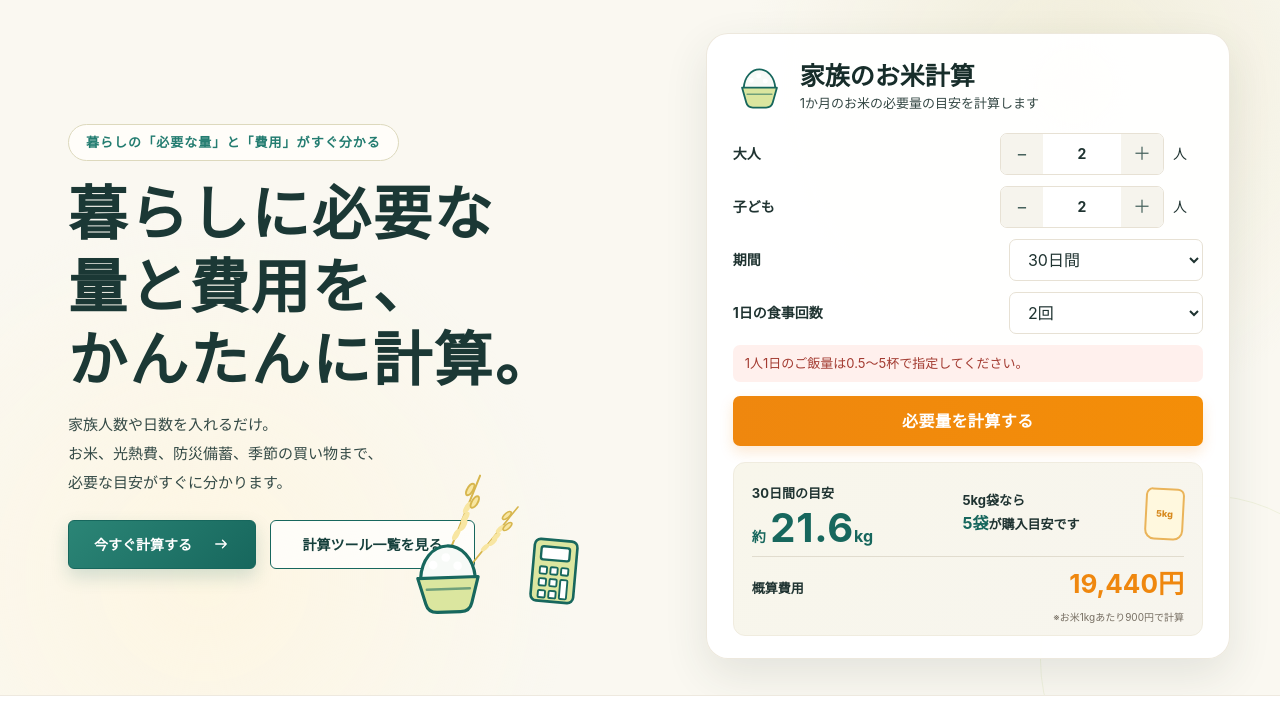
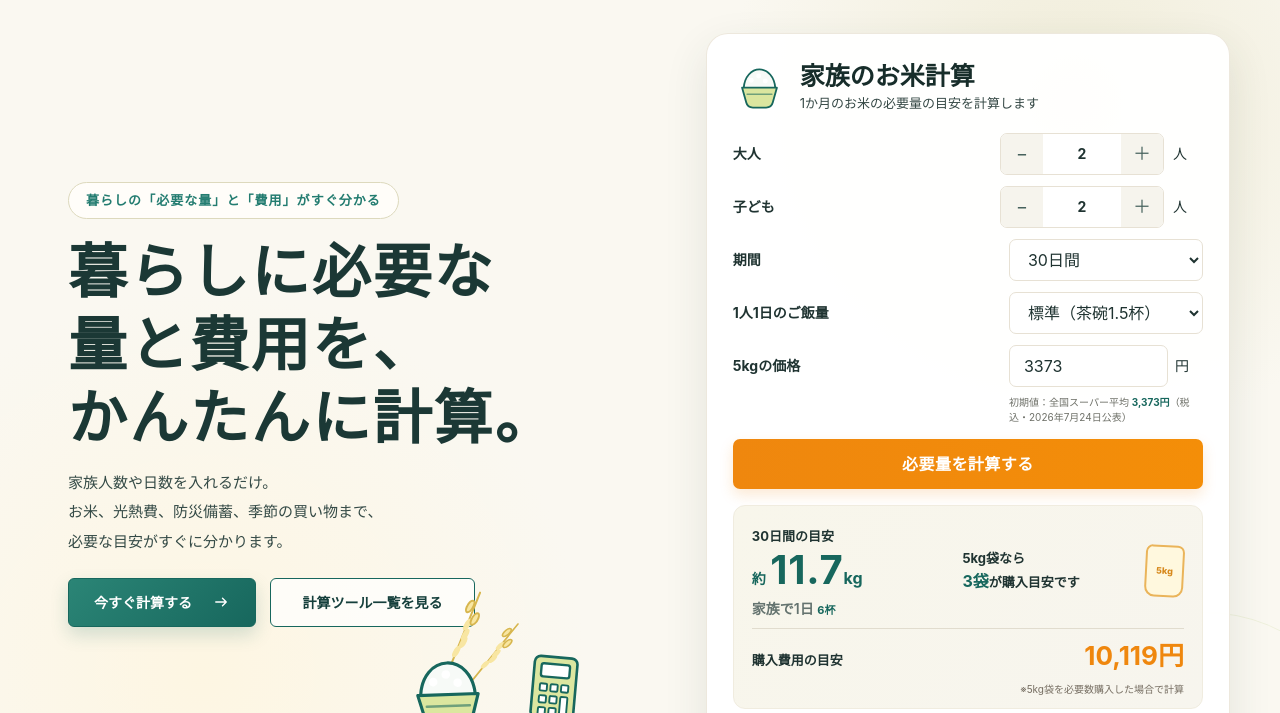
Before and after one commit to TI-06/kurashi-calc, a website with bundled scripts: page public/index.html in a window 1280 px wide. Shown: the part 77-790 px from the top of the page. Built offline with nearby package versions, Linux system fonts and the light colour scheme.

Commit message:
fix: show rice calculation basis and current price

```diff
--- a/public/index.html
+++ b/public/index.html
@@ -131,13 +131,22 @@
             </div>
 
             <div class="select-row">
-              <label for="meals">1日の食事回数</label>
-              <select id="meals" name="meals">
-                <option value="1">1回</option>
-                <option value="2" selected>2回</option>
-                <option value="3">3回</option>
+              <label for="bowls-per-person">1人1日のご飯量</label>
+              <select id="bowls-per-person" name="bowlsPerPerson">
+                <option value="1">少なめ（茶碗1杯）</option>
+                <option value="1.5" selected>標準（茶碗1.5杯）</option>
+                <option value="2">多め（茶碗2杯）</option>
               </select>
             </div>
+
+            <div class="select-row price-row">
+              <label for="price-per-5kg">5kgの価格</label>
+              <div class="price-control">
+                <input id="price-per-5kg" name="pricePer5kg" type="number" value="3373" min="1" max="100000" step="1" inputmode="numeric">
+                <span>円</span>
+              </div>
+            </div>
+            <p class="price-source">初期値：全国スーパー平均 <strong>3,373円</strong>（税込・2026年7月24日公表）</p>
 
             <p class="form-error" role="alert" hidden data-form-error></p>
             <button class="calculate-button" type="submit">必要量を計算する</button>
@@ -146,18 +155,33 @@
           <div class="calculator-result" aria-live="polite" aria-atomic="true" data-result>
             <div class="result-main">
               <span data-result-period>30日間の目安</span>
-              <p><small>約</small> <strong data-result-kg>21.6</strong><b>kg</b></p>
+              <p><small>約</small> <strong data-result-kg>11.7</strong><b>kg</b></p>
+              <small class="daily-bowls">家族で1日 <strong data-result-daily-bowls>6杯</strong></small>
             </div>
             <div class="result-bags">
-              <p>5kg袋なら<br><strong><span data-result-bags>5</span>袋</strong>が購入目安です</p>
+              <p>5kg袋なら<br><strong><span data-result-bags>3</span>袋</strong>が購入目安です</p>
               <span class="mini-rice-bag" aria-hidden="true">5kg</span>
             </div>
             <div class="result-cost">
-              <span>概算費用</span>
-              <strong data-result-cost>19,440円</strong>
+              <span>購入費用の目安</span>
+              <strong data-result-cost>10,119円</strong>
             </div>
-            <p class="result-note">※お米1kgあたり900円で計算</p>
+            <p class="result-note">※5kg袋を必要数購入した場合で計算</p>
           </div>
+
+          <details class="calculation-basis">
+            <summary>計算根拠を見る</summary>
+            <div class="basis-content">
+              <p><strong>必要量</strong><span data-result-formula>4人 × 1日1.5杯 × 30日 × 生米65g</span></p>
+              <p><strong>購入費用</strong><span data-result-price-formula>3袋 × 3,373円</span></p>
+              <ul>
+                <li>茶碗1杯（炊いたご飯約150g）を、生米約65gとして計算します。</li>
+                <li>大人・子どもとも1人として計算します。実際の食事量に合わせて「少なめ・標準・多め」を調整してください。</li>
+                <li>初期価格は農林水産省が2026年7月24日に公表した、2026年7月13日〜19日の全国約1,000店舗の平均価格です。</li>
+              </ul>
+              <a href="https://www.maff.go.jp/j/nousan/kokumotu/kome_kakaku.html" target="_blank" rel="noopener noreferrer">農林水産省の米価格情報を見る</a>
+            </div>
+          </details>
         </div>
       </div>
     </section>
```
